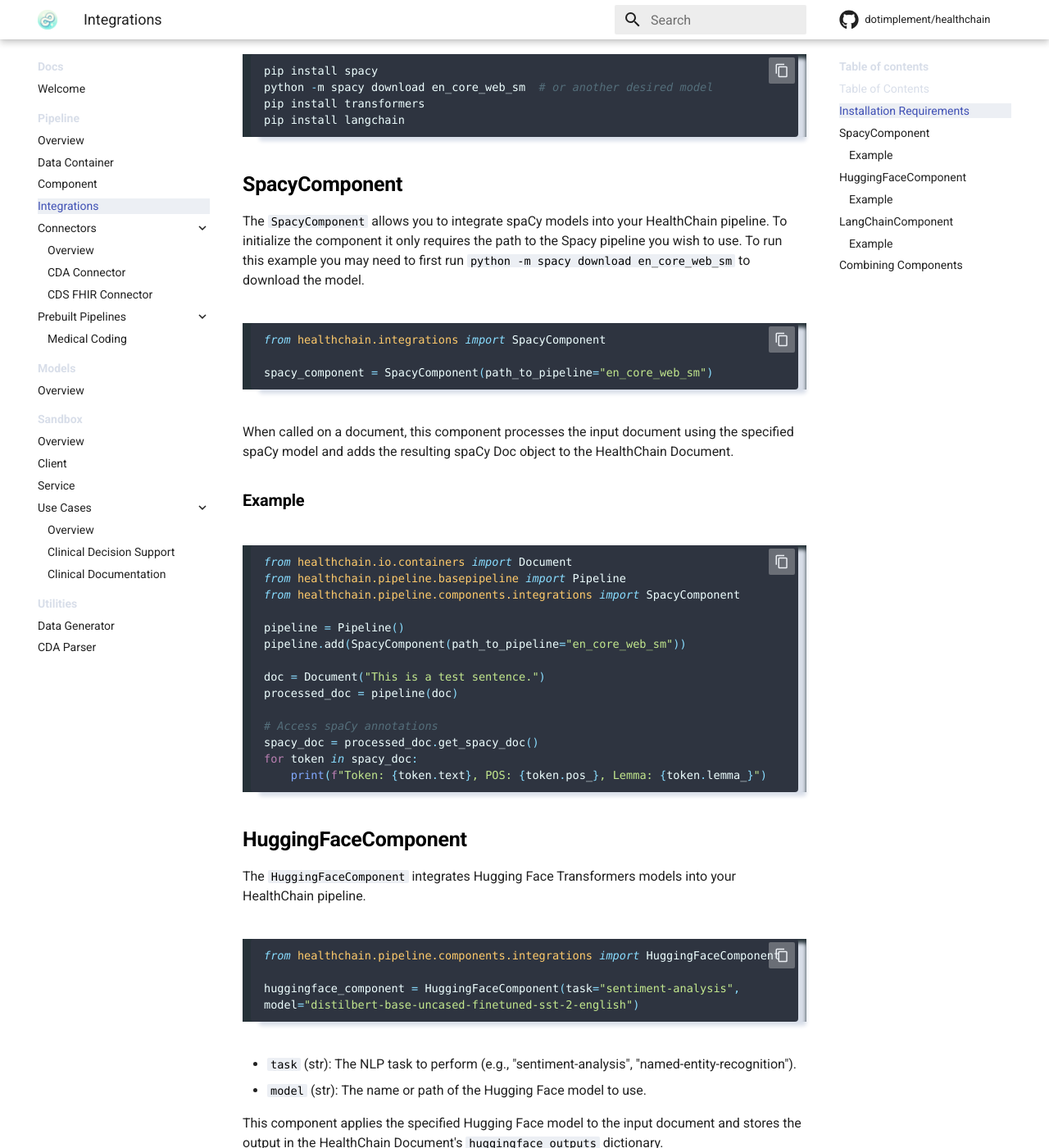
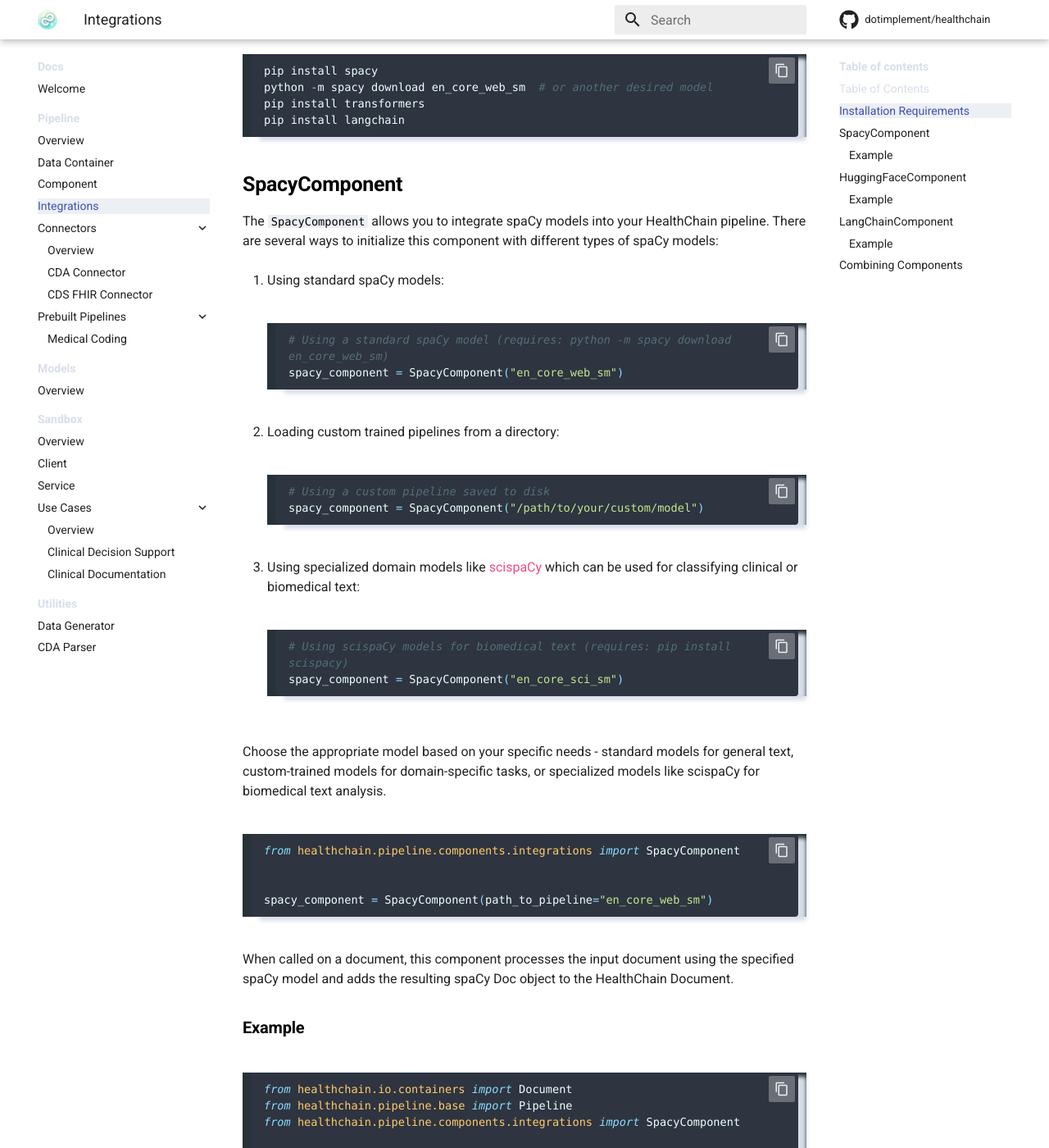
Before and after one commit to dotimplement/HealthChain, an MkDocs documentation site: the page built from docs/reference/pipeline/integrations.md, in a window 1280 px wide and 1400 px high, scrolled down 737 px. Shown: the whole window at 82% size. Built offline with MkDocs 1.6.1 and Material for MkDocs 9.7.7, drawn with Linux system fonts in a browser that asks for light colours; comment, search, counter and statistics services are not loaded; some of the changed text lies outside the part shown.

Commit message:
respond to feedback

````diff
--- a/docs/reference/pipeline/integrations.md
+++ b/docs/reference/pipeline/integrations.md
@@ -27,10 +27,31 @@
 
 ## SpacyComponent
 
-The `SpacyComponent` allows you to integrate spaCy models into your HealthChain pipeline. To initialize the component it only requires the path to the Spacy pipeline you wish to use. To run this example you may need to first run `python -m spacy download en_core_web_sm` to download the model.
+The `SpacyComponent` allows you to integrate spaCy models into your HealthChain pipeline. There are several ways to initialize this component with different types of spaCy models:
+
+1. Using standard spaCy models:
+   ```python
+   # Using a standard spaCy model (requires: python -m spacy download en_core_web_sm)
+   spacy_component = SpacyComponent("en_core_web_sm")
+   ```
+
+2. Loading custom trained pipelines from a directory:
+   ```python
+   # Using a custom pipeline saved to disk
+   spacy_component = SpacyComponent("/path/to/your/custom/model")
+   ```
+
+3. Using specialized domain models like [scispaCy](https://allenai.github.io/scispacy/) which can be used for classifying clinical or biomedical text:
+   ```python
+   # Using scispaCy models for biomedical text (requires: pip install scispacy)
+   spacy_component = SpacyComponent("en_core_sci_sm")
+   ```
+
+Choose the appropriate model based on your specific needs - standard models for general text, custom-trained models for domain-specific tasks, or specialized models like scispaCy for biomedical text analysis.
 
 ```python
-from healthchain.integrations import SpacyComponent
+from healthchain.pipeline.components.integrations import SpacyComponent
+
 
 spacy_component = SpacyComponent(path_to_pipeline="en_core_web_sm")
 ```
@@ -41,11 +62,11 @@
 
 ```python
 from healthchain.io.containers import Document
-from healthchain.pipeline.basepipeline import Pipeline
+from healthchain.pipeline.base import Pipeline
 from healthchain.pipeline.components.integrations import SpacyComponent
 
 pipeline = Pipeline()
-pipeline.add(SpacyComponent(path_to_pipeline="en_core_web_sm"))
+pipeline.add_node(SpacyComponent(path_to_pipeline="en_core_web_sm"))
 
 doc = Document("This is a test sentence.")
 processed_doc = pipeline(doc)
@@ -76,11 +97,11 @@
 
 ```python
 from healthchain.io.containers import Document
-from healthchain.pipeline.basepipeline import Pipeline
+from healthchain.pipeline.base import Pipeline
 from healthchain.pipeline.components.integrations import HuggingFaceComponent
 
 pipeline = Pipeline()
-pipeline.add(HuggingFaceComponent(task="sentiment-analysis", model="distilbert-base-uncased-finetuned-sst-2-english"))
+pipeline.add_node(HuggingFaceComponent(task="sentiment-analysis", model="distilbert-base-uncased-finetuned-sst-2-english"))
 
 doc = Document("I love using HealthChain for my NLP projects!")
 processed_doc = pipeline(doc)
@@ -96,15 +117,19 @@
 
 ```python
 from langchain import PromptTemplate, LLMChain
+from langchain_core
 from langchain.llms import FakeListLLM
+from langchain_core.output_parsers import StrOutputParser
 from healthchain.pipeline.components.integrations import LangChainComponent
 
 # Let's create a simple FakeListLLM for demonstration
 fake_llm = FakeListLLM(responses=["This is a great summary!"])
 
-template = "Summarize the following text: {text}"
-prompt = PromptTemplate(template=template, input_variables=["text"])
-llm_chain = LLMChain(prompt=prompt, llm=fake_llm)
+# Define the prompt template
+prompt = PromptTemplate.from_template("Summarize the following text: {text}")
+
+# Create the LCEL chain
+chain = prompt | fake_llm | StrOutputParser()
 
 langchain_component = LangChainComponent(chain=llm_chain)
 ```
@@ -117,20 +142,23 @@
 
 ```python
 from healthchain.io.containers import Document
-from healthchain.pipeline.basepipeline import Pipeline
+from healthchain.pipeline.base import Pipeline
 from healthchain.pipeline.components.integrations import LangChainComponent
 from langchain import PromptTemplate, LLMChain
+from langchain_core.output_parsers import StrOutputParser
 from langchain.llms import FakeListLLM
 
 # Set up LangChain with a FakeListLLM
 fake_llm = FakeListLLM(responses=["HealthChain integrates NLP libraries for easy pipeline creation."])
-template = "Summarize the following text: {text}"
-prompt = PromptTemplate(template=template, input_variables=["text"])
-llm_chain = LLMChain(prompt=prompt, llm=fake_llm)
+# Define the prompt template
+prompt = PromptTemplate.from_template("Summarize the following text: {text}")
+
+# Create the LCEL chain
+chain = prompt | fake_llm | StrOutputParser()
 
 # Set up your HealthChain pipeline
 pipeline = Pipeline()
-pipeline.add(LangChainComponent(chain=llm_chain))
+pipeline.add_node(LangChainComponent(chain=llm_chain))
 
 # Let's summarize something
 doc = Document("HealthChain is a powerful package for building NLP pipelines. It integrates seamlessly with popular libraries like spaCy, Hugging Face Transformers, and LangChain, allowing users to create complex NLP workflows with ease.")
@@ -147,7 +175,7 @@
 
 ```python
 from healthchain.io.containers import Document
-from healthchain.pipeline.basepipeline import Pipeline
+from healthchain.pipeline.base import Pipeline
 from healthchain.pipeline.components.integrations import SpacyComponent, HuggingFaceComponent, LangChainComponent
 from langchain import PromptTemplate, LLMChain
 from langchain.llms import FakeListLLM
@@ -158,16 +186,18 @@
 
 # Set up LangChain with a FakeListLLM
 fake_llm = FakeListLLM(responses=["HealthChain: Powerful NLP pipeline builder."])
-template = "Summarize the following text: {text}"
-prompt = PromptTemplate(template=template, input_variables=["text"])
-llm_chain = LLMChain(prompt=prompt, llm=fake_llm)
+# Define the prompt template
+prompt = PromptTemplate.from_template("Summarize the following text: {text}")
+# Create the LCEL chain
+chain = prompt | fake_llm | StrOutputParser()
 langchain_component = LangChainComponent(chain=llm_chain)
 
 # Build our pipeline
 pipeline = Pipeline()
-pipeline.add(spacy_component)
-pipeline.add(huggingface_component)
-pipeline.add(langchain_component)
+pipeline.add_node(spacy_component)
+pipeline.add_node(huggingface_component)
+pipeline.add_node(langchain_component)
+pipeline.build()
 
 # Process a document
 doc = Document("HealthChain makes it easy to build powerful NLP pipelines!")
````
Also changed, not shown: 2 other files.
